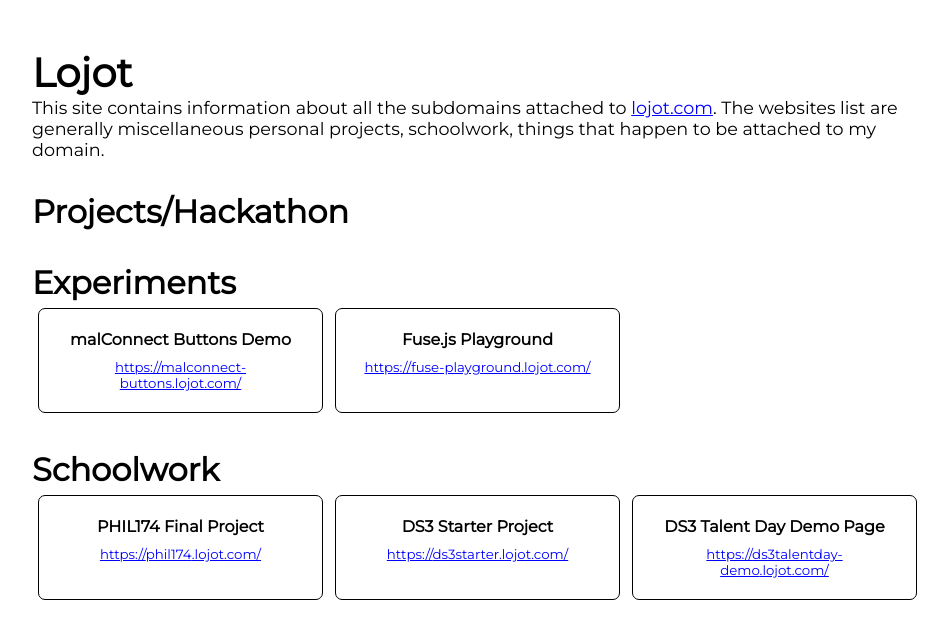
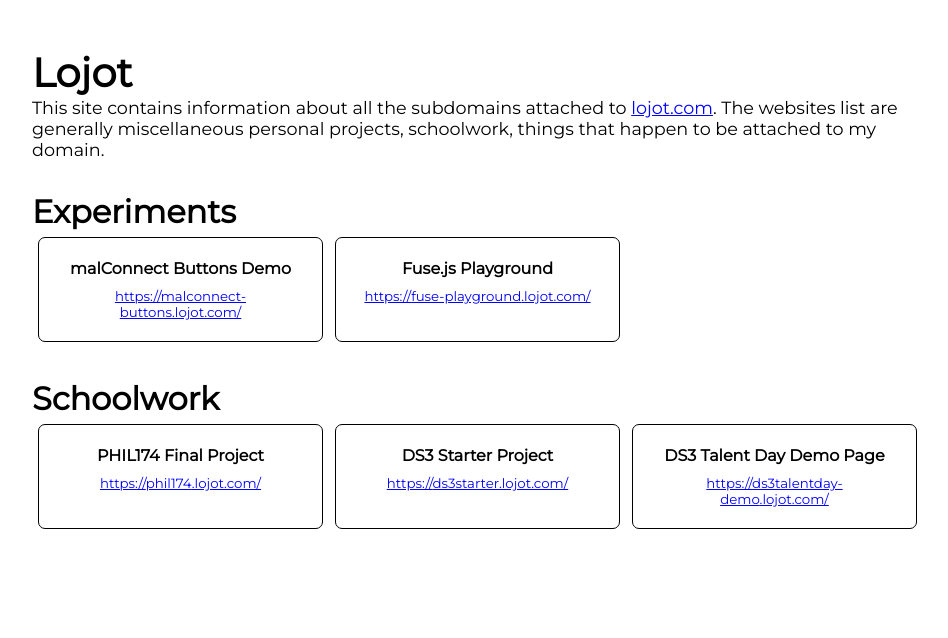
Before and after one commit to jonathanlo411/lojot, a SvelteKit app: page / in a window 1280 px wide. Shown: the top 638 px of the page, without its empty margins (158-1106 px from the left). Built offline with nearby package versions, Linux system fonts and the light colour scheme.

Commit message:
fix: unkown misdrects and rendering

```diff
--- a/src/lib/client/subdomain-card.svelte
+++ b/src/lib/client/subdomain-card.svelte
@@ -11,7 +11,7 @@
     on:click={redirect(name)}
 >
     <h1>{title}</h1>
-    <a href='https://{name}.lojot.com/'>https://{name}.lojot.com/</a>
+    <a href='https://{name}.lojot.com/' target='_blank' rel='noreferrer'>https://{name}.lojot.com/</a>
 </button>
 
 <style>
--- a/src/routes/+page.svelte
+++ b/src/routes/+page.svelte
@@ -1,10 +1,6 @@
 <script lang='ts'>
     import webconfig from "$webconfig/config.json";
     import PreviewCard from "$lib/client/subdomain-card.svelte";
-
-    let projects: Object[] = webconfig['projects'];
-    let experiments: Object[] = webconfig['experiments'];
-    let schoolwork: Object[] = webconfig['schoolwork'];
 </script>
 
 
@@ -14,6 +10,7 @@
         <p id="description">This site contains information about all the subdomains attached to <a target='_blank' rel='noreferrer' href='https://lojot.com'>lojot.com</a>. The websites list are generally miscellaneous personal projects, schoolwork, things that happen to be attached to my domain.</p>
 
         {#each Object.entries(webconfig) as [topic, domainInfo]}
+            {#if domainInfo.length != 0}
             <!-- {topic} -->
             <div class="card-section">
                 <h2>{topic}</h2>
@@ -23,6 +20,7 @@
                 {/each}
                 </div>
             </div>
+            {/if}
         {/each}
     </div>
 </section>
```
